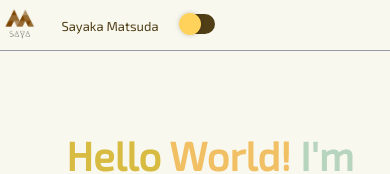
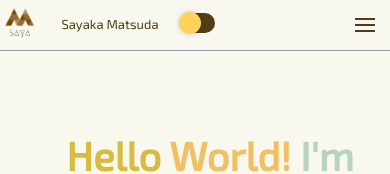
Before and after one commit to saya0118/sayafolio, a React (Create React App) app: page / in a window 390 px wide. Shown: the top 174 px of the page. Built offline with nearby package versions, Linux system fonts and the light colour scheme.

Commit message:
created hamburger menu and imported

```diff
--- /dev/null
+++ b/src/component/Hamburger/Hamburger.jsx
@@ -0,0 +1,22 @@
+import React, { useState } from 'react';
+// import { OpenContext } from '../Context/OpenContext';
+import styles from './Hamburger.module.css';
+
+export const Hamburger = () => {
+  // const open = useContext(OpenContext);
+  const [open, setOpen] = useState(false);
+  return (
+    <div
+      className={styles.navbar}
+      onClick={() => setOpen(!open)}
+    >
+      <div
+        className={`${styles.hamburger} ${open ? styles.active : ''}`}
+      >
+        <span className={styles.bar}></span>
+        <span className={styles.bar}></span>
+        <span className={styles.bar}></span>
+      </div>
+    </div>
+  );
+};
--- /dev/null
+++ b/src/component/Hamburger/Hamburger.module.css
@@ -0,0 +1,31 @@
+.hamburger {
+    display: none;
+    cursor: pointer;
+  }
+
+  @media screen and (max-width: 767px) {
+    .hamburger {
+      display: block;
+    }
+
+    .bar {
+      display: block;
+      width: 20px;
+      height: 2px;
+      margin: 4px auto;
+      transition: all 0.3s ease-in-out;
+      background-color: var(--main-color-charcoal);
+    }
+
+    .hamburger.active .bar:nth-child(2) {
+      opacity: 0;
+    }
+
+    .hamburger.active .bar:nth-child(1) {
+      transform: translateY(6px) rotate(45deg);
+    }
+
+    .hamburger.active .bar:nth-child(3) {
+      transform: translateY(-6px) rotate(-45deg);
+    }
+  }
--- /dev/null
+++ b/src/component/Hamburger/index.js
@@ -0,0 +1 @@
+export { Hamburger } from './Hamburger';
--- a/src/component/Header/Header.jsx
+++ b/src/component/Header/Header.jsx
@@ -5,6 +5,7 @@ import flowerGif from "../../image/flower.gif";
 import { ToggleButton } from "../ToggleButton";
 import { Social } from "../Social";
 import { ResumeButton } from "../ResumeButton";
+import { Hamburger } from "../Hamburger";
 
 export const Header = () => {
   return (
@@ -24,6 +25,9 @@ export const Header = () => {
           </ul>
         </div>
         <div className={styles["nav-right"]}>
+          <div className={styles["hamburger-menu"]}>
+            <Hamburger />
+          </div>
           <ul className={styles["w-lo"]}>
             <li>
               <a>Home</a>
@@ -72,7 +76,7 @@ export const Header = () => {
           <p className={styles["greeting-description"]}>
             A Frontend Developer based in Vancouver.
           </p>
-          <div className={styles['mobile-centre']}>
+          <div className={styles["mobile-centre"]}>
             <Social />
             <ResumeButton />
           </div>
--- a/src/component/Header/Header.module.css
+++ b/src/component/Header/Header.module.css
@@ -11,6 +11,7 @@
   display: flex;
   justify-content: space-between;
   border-bottom: 1px solid var(--main-color-gray);
+  align-items: center;
 }
 
 .nav-right {
@@ -205,6 +206,11 @@ a:hover {
     height: 50px;
   }
 
+  .nav-right {
+    display: initial;
+    width: 50px;
+  }
+
   .w-sh {
     width: 250px;
   }
@@ -262,6 +268,13 @@ a:hover {
     height: 50px;
   }
 
+  .nav-right {
+    align-items: center;
+    display: initial;
+    width: 50px;
+    align-items: center;
+  }
+
   .w-sh {
     width: 250px;
   }
```
